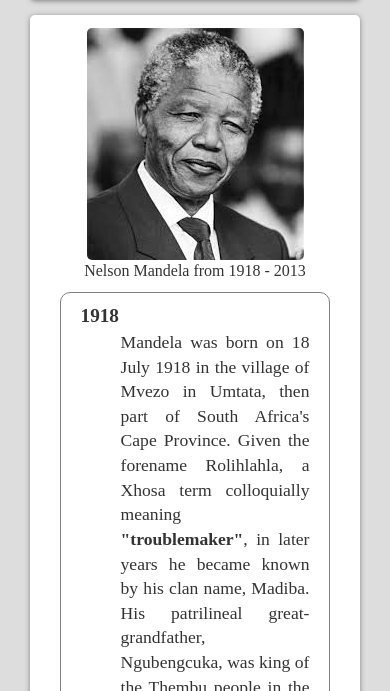
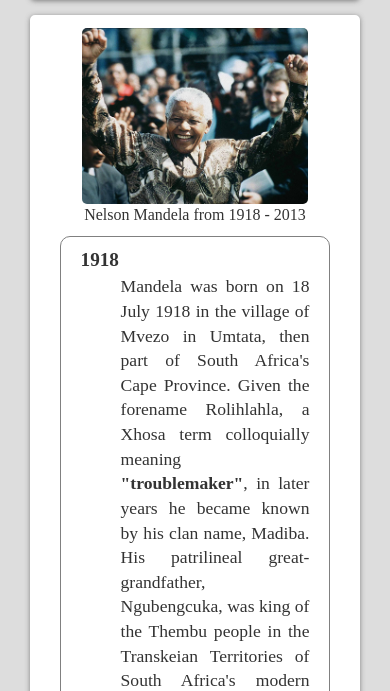
Before and after one commit to olaishola05/Tribute-Page, a plain HTML site: page index.html in a window 390 px wide. Shown: the part 153-844 px from the top of the page. Drawn offline with Linux system fonts and the light colour scheme.

Commit message:
change the jpg and size from px to % for responsive

```diff
--- a/index.html
+++ b/index.html
@@ -18,7 +18,7 @@
 
         <div id="main">
                 <div id="img-div">
-                        <img src="nelson.jpg" alt="picture of nelson" />
+                        <img src="Mandela.jpg" alt="picture of nelson" />
 
                         <div id="img-caption">Nelson Mandela from 1918 - 2013</div>
                 </div>
--- a/tribute.css
+++ b/tribute.css
@@ -65,8 +65,8 @@ img {
     display: block;
     margin-left: auto;
     margin-right: auto;
-    /* height: 400px; */
-    /* width: 300px; */
+    width: 70%;
+    /* height: 700px; */
     padding-top: 0px;
     border-radius: 5px;
 }
```
Also changed, not shown: Mandela.jpg (added).
